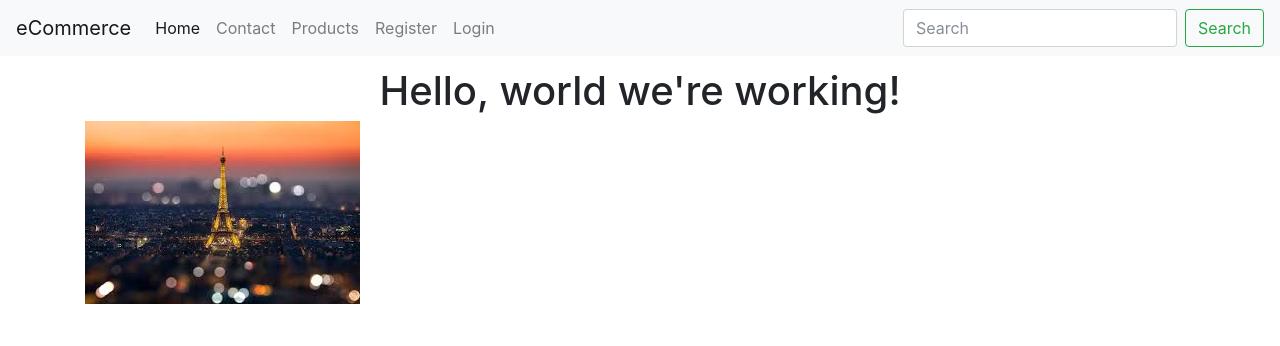
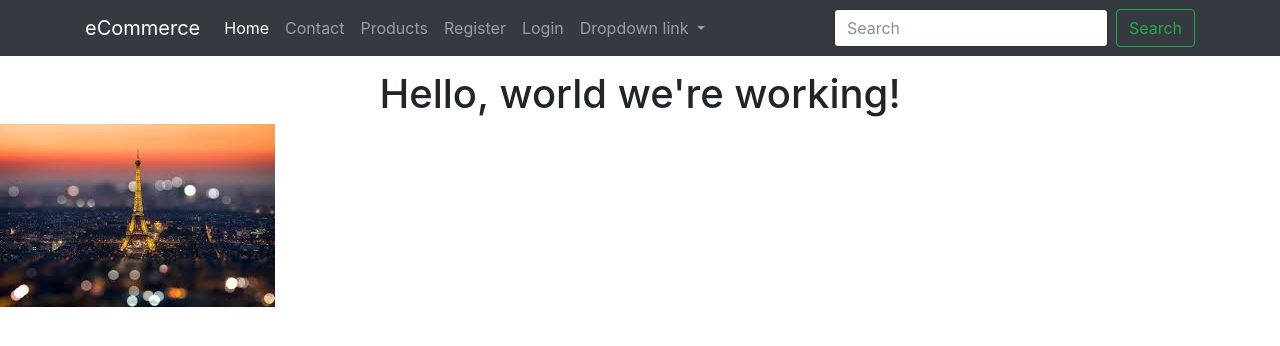
Before and after one commit to torikraju/ecommerce-django, a Django app: page / in a window 1280 px wide. Shown: the top 346 px of the page. Run offline with Django 3.2, Linux system fonts and the light colour scheme; parts of the project's set-up code (start-up, migrations or seed data) failed here and were passed over; some libraries are stand-ins or nearby versions.

Commit message:
05 Bootstrap Framework (end)

```diff
--- a/templates/base/navbar.html
+++ b/templates/base/navbar.html
@@ -4,8 +4,8 @@
 {% url 'login' as login_url %}
 {% url 'register' as register_url %}
 
-
-<nav class="navbar navbar-expand-lg navbar-light bg-light">
+<nav class="navbar navbar-expand-lg navbar-dark bg-dark mb-3">
+    <div class='container'>
         <a class="navbar-brand" href="{{ home_url }}">
             {% if brand_name %} {{ brand_name }} {% else %}eCommerce {% endif %}
         </a>
@@ -37,10 +37,23 @@
                         <a class="nav-link" href="{{ login_url }}">Login</a>
                     </li>
                 {% endif %}
+                <li class="nav-item dropdown">
+                    <a class="nav-link dropdown-toggle" href="http://example.com" id="navbarDropdownMenuLink"
+                       data-toggle="dropdown" aria-haspopup="true" aria-expanded="false">
+                        Dropdown link
+                    </a>
+                    <div class="dropdown-menu dropdown-menu-left" aria-labelledby="navbarDropdownMenuLink">
+                        <a class="dropdown-item" href="#">Action</a>
+                        <a class="dropdown-item" href="#">Another action</a>
+                        <a class="dropdown-item" href="#">Something else here</a>
+                    </div>
+                </li>
+
             </ul>
             <form class="form-inline my-2 my-lg-0">
                 <input class="form-control mr-sm-2" type="text" placeholder="Search" aria-label="Search">
                 <button class="btn btn-outline-success my-2 my-sm-0" type="submit">Search</button>
             </form>
         </div>
+    </div>
 </nav>
--- a/templates/home_page.html
+++ b/templates/home_page.html
@@ -4,7 +4,7 @@
 <title>Home Page Template</title>
 
 {% block base_head %}
-<link rel='stylesheet' href='{% static "css/main.css" %}' >
+    <link rel='stylesheet' href='{% static "css/main.css" %}'>
 {% endblock %}
 
 {% block content %}
@@ -12,7 +12,7 @@
         <h1>{{ title }}</h1>
         <h1>Hello, world we're working!</h1>
     </div>
-    <div class='container'>
+
     <div class='row'>
         <div class='col'>
             <img src="{% static 'img/download.jpg' %}" class='img-fluid'/>
@@ -27,6 +27,6 @@
             </div>
         </div>
     {% endif %}
-    </div>
+
 
 {% endblock %}
```
Lines whose indentation alone changed are shown as unchanged.
